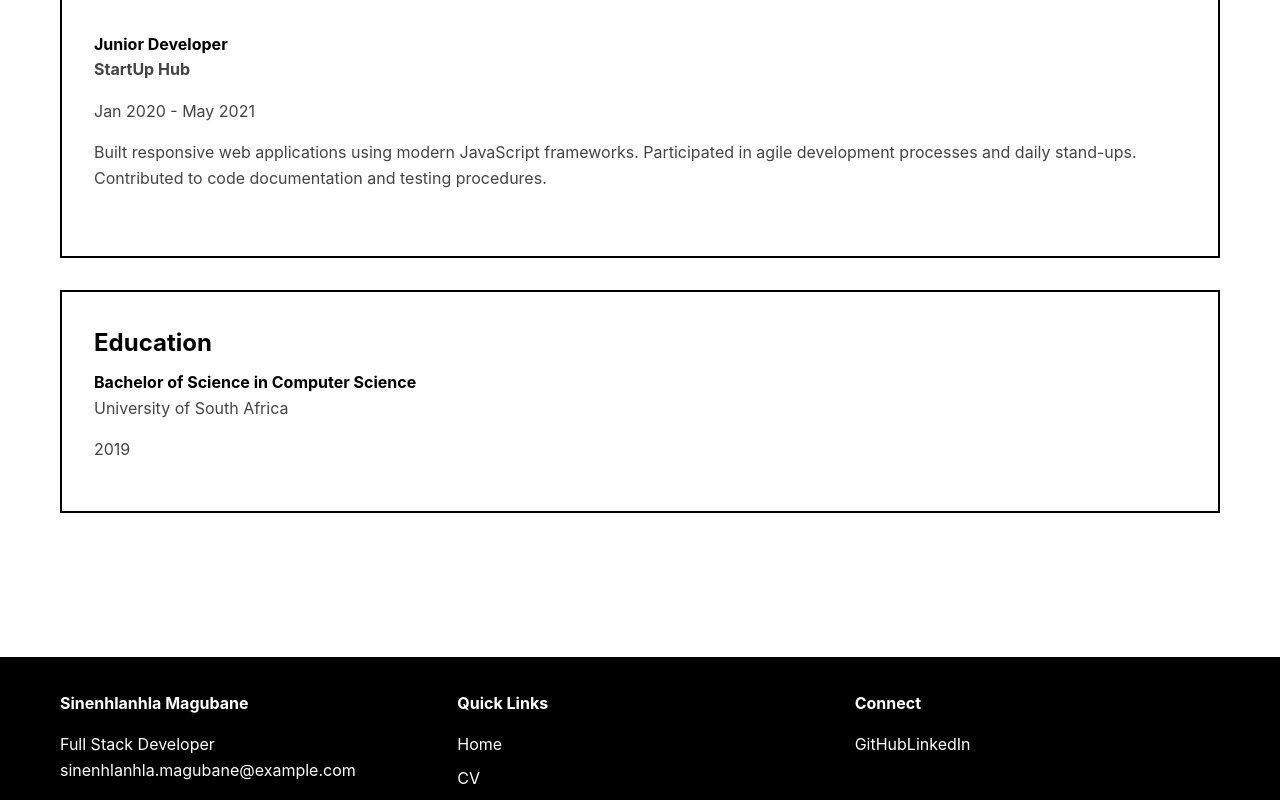
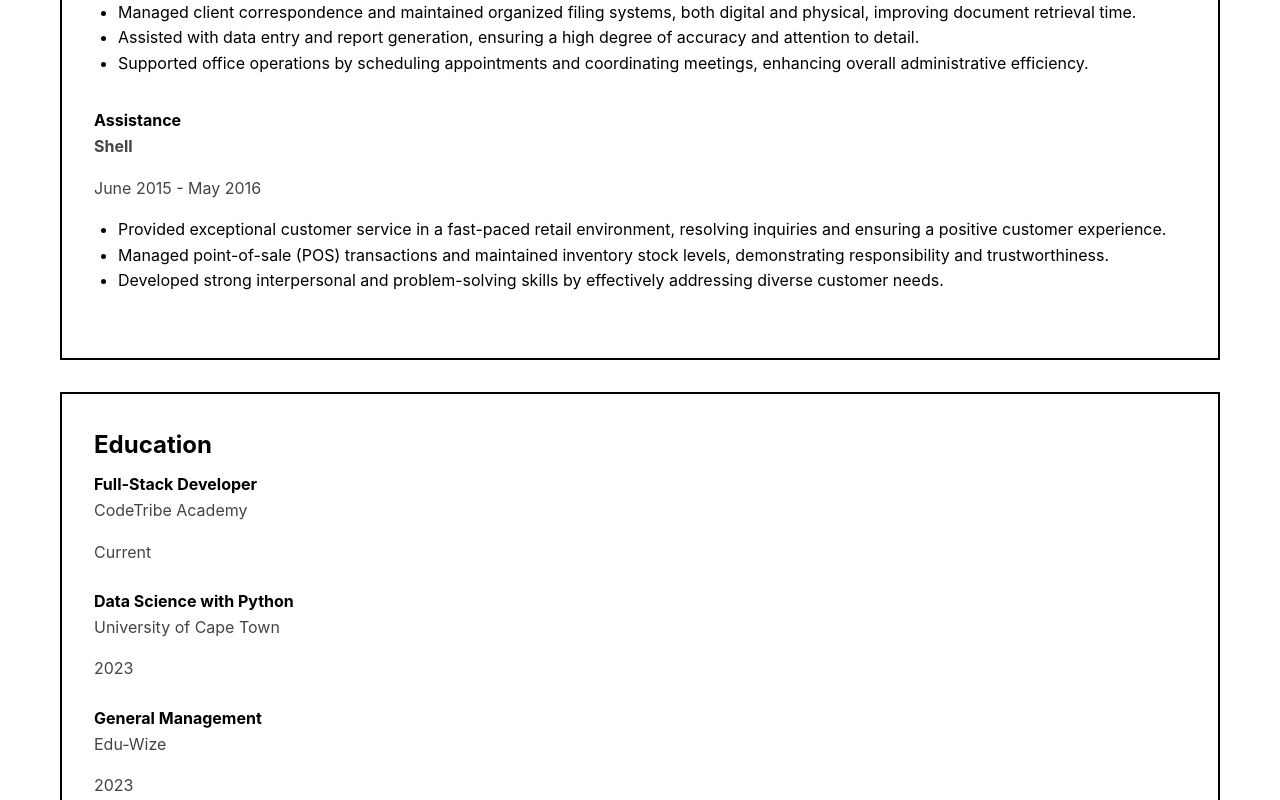
Before and after one commit to SineMag/Sinenhlanhla-Magubane-Portfolio, a React (Vite) app: page /cv in a window 1280 px wide. Shown: the part 1420-2220 px from the top of the page. Built offline with nearby package versions, Linux system fonts and the light colour scheme.

Commit message:
feat: add education and experiences

```diff
--- a/src/pages/CV.tsx
+++ b/src/pages/CV.tsx
@@ -5,6 +5,12 @@ interface Experience {
   company: string;
   period: string;
   description: string;
+}
+
+interface Education {
+  degree: string;
+  institution: string;
+  year: string;
 }
 
 interface SkillCategory {
@@ -60,11 +66,28 @@ const CV: React.FC = () => {
   ].filter(exp => exp.title);
 
   // Education from .env
-  const education = {
+  const educationList: Education[] = [
+    {
       degree: import.meta.env.VITE_EDUCATION_1_DEGREE || '',
       institution: import.meta.env.VITE_EDUCATION_1_INSTITUTION || '',
       year: import.meta.env.VITE_EDUCATION_1_YEAR || '',
-  };
+    },
+    {
+      degree: import.meta.env.VITE_EDUCATION_2_DEGREE || '',
+      institution: import.meta.env.VITE_EDUCATION_2_INSTITUTION || '',
+      year: import.meta.env.VITE_EDUCATION_2_YEAR || '',
+    },
+    {
+      degree: import.meta.env.VITE_EDUCATION_3_DEGREE || '',
+      institution: import.meta.env.VITE_EDUCATION_3_INSTITUTION || '',
+      year: import.meta.env.VITE_EDUCATION_3_YEAR || '',
+    },
+    {
+      degree: import.meta.env.VITE_EDUCATION_4_DEGREE || '',
+      institution: import.meta.env.VITE_EDUCATION_4_INSTITUTION || '',
+      year: import.meta.env.VITE_EDUCATION_4_YEAR || '',
+    },
+  ].filter(edu => edu.degree);
 
   return (
     <div className="section">
@@ -101,22 +124,37 @@ const CV: React.FC = () => {
 
         <div className="card">
           <h3>Experience</h3>
-          {experiences.map((exp, index) => (
+          {experiences.map((exp, index) => {
+            const duties = exp.description.split('||').filter(Boolean);
+            return (
               <div key={index} style={{ marginBottom: '2rem' }}>
                 <h4>{exp.title}</h4>
                 <p><strong>{exp.company}</strong></p>
                 <p>{exp.period}</p>
+                {duties.length > 1 ? (
+                  <ul style={{ marginTop: '0.5rem', paddingLeft: '1.5rem' }}>
+                    {duties.map((duty, idx) => (
+                      <li key={idx}>{duty}</li>
+                    ))}
+                  </ul>
+                ) : (
                   <p>{exp.description}</p>
+                )}
+              </div>
+            );
+          })}
+        </div>
+
+        {educationList.length > 0 && (
+          <div className="card">
+            <h3>Education</h3>
+            {educationList.map((edu, index) => (
+              <div key={index} style={{ marginBottom: index < educationList.length - 1 ? '1.5rem' : '0' }}>
+                <h4>{edu.degree}</h4>
+                <p>{edu.institution}</p>
+                <p>{edu.year}</p>
               </div>
             ))}
-        </div>
-
-        {education.degree && (
-          <div className="card">
-            <h3>Education</h3>
-            <h4>{education.degree}</h4>
-            <p>{education.institution}</p>
-            <p>{education.year}</p>
           </div>
         )}
       </div>
```
Also changed, not shown: 1 other file (tests, documents, lock files or other folders). Lines whose indentation alone changed are shown as unchanged.
